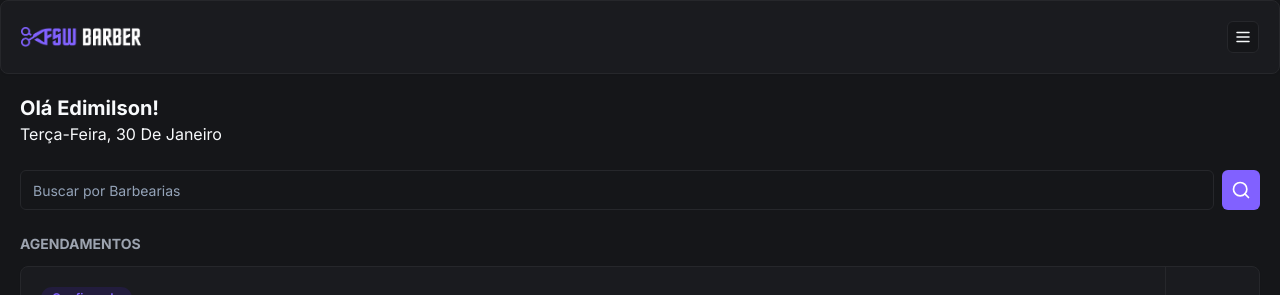
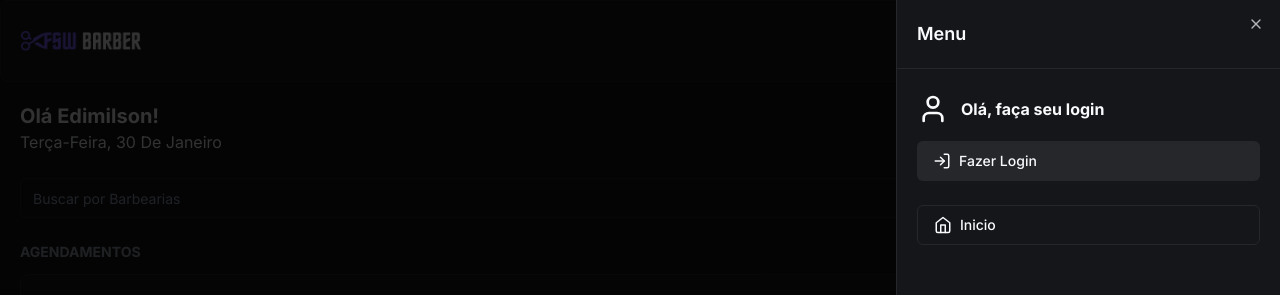
Before and after one commit to edimilsonbraz/fullstack-barber, a Next.js app: page / in a window 1280 px wide. Both pictures are taken after a click on the button 1243 px from the left and 37 px from the top of the page. Shown: the top 295 px of the page. Built offline with nearby package versions, Linux system fonts and the light colour scheme; no server answers; the database is empty.

Commit message:
:sparkles: add sign in and sign out

```diff
--- a/app/_components/header.tsx
+++ b/app/_components/header.tsx
@@ -1,21 +1,103 @@
+'use client'
+
 import Image from 'next/image'
 import { Card, CardContent } from './ui/card'
 import { Button } from './ui/button'
-import { MenuIcon } from 'lucide-react'
+import {
+  CalendarIcon,
+  HomeIcon,
+  LogInIcon,
+  LogOutIcon,
+  MenuIcon,
+  UserIcon
+} from 'lucide-react'
+import {
+  Sheet,
+  SheetContent,
+  SheetHeader,
+  SheetTitle,
+  SheetTrigger
+} from './ui/sheet'
+import { signIn, signOut, useSession } from 'next-auth/react'
+import { Avatar, AvatarImage } from './ui/avatar'
+import Link from 'next/link'
 
 const Header = () => {
+  const { data, status } = useSession()
+
+  const handleLogoutClick = () => signOut()
+
+  const handleLoginClick = () => signIn('google')
+
   return (
     <Card>
       <CardContent className="p-5 flex flex-row  justify-between items-center">
-        <Image
-          src="/logo.png"
-          alt="FSW Barber"
-          height={22}
-          width={120}
-        />
-        <Button variant="outline" size="icon" className='h-8 w-8'>
-          <MenuIcon size={18}/>
-        </Button>
+        <Image src="/logo.png" alt="FSW Barber" height={22} width={120} />
+        <Sheet>
+          <SheetTrigger asChild>
+            <Button variant="outline" size="icon">
+              <MenuIcon size={16} />
+            </Button>
+          </SheetTrigger>
+
+          <SheetContent className="p-0">
+            <SheetHeader className="text-left border-b border-solid border-secondary p-5">
+              <SheetTitle>Menu</SheetTitle>
+            </SheetHeader>
+
+            {data?.user ? (
+              <div className="flex justify-between items-center px-5 py-6">
+                <div className="flex items-center gap-3 ">
+                  <Avatar>
+                    <AvatarImage src={data.user?.image ?? ''} />
+                  </Avatar>
+
+                  <h2 className="font-bold">{data.user?.name}</h2>
+                </div>
+                <Button
+                  variant="secondary"
+                  size="icon"
+                  onClick={handleLogoutClick}
+                >
+                  <LogOutIcon />
+                </Button>
+              </div>
+            ) : (
+              <div className="flex flex-col gap-4 px-5 py-6">
+                <div className="flex items-center gap-3 ">
+                  <UserIcon size={32} />
+                  <h2 className="font-bold">Olá, faça seu login</h2>
+                </div>
+                <Button
+                  variant="secondary"
+                  className="w-full justify-start"
+                  onClick={handleLoginClick}
+                >
+                  <LogInIcon className="mr-2" size={18} />
+                  Fazer Login
+                </Button>
+              </div>
+            )}
+
+            <div className="flex flex-col gap-3 px-5">
+              <Button variant="outline" className="justify-start" asChild>
+                <Link href="/">
+                  <HomeIcon size={18} className="mr-2" />
+                  Inicio
+                </Link>
+              </Button>
+
+              {data?.user && (
+                <Button variant="outline" className="justify-start" asChild>
+                  <Link href="/bookings">
+                    <CalendarIcon size={18} className="mr-2" />
+                    Agendamentos
+                  </Link>
+                </Button>
+              )}
+            </div>
+          </SheetContent>
+        </Sheet>
       </CardContent>
     </Card>
   )
--- /dev/null
+++ b/app/_components/ui/sheet.tsx
@@ -0,0 +1,140 @@
+"use client"
+
+import * as React from "react"
+import * as SheetPrimitive from "@radix-ui/react-dialog"
+import { cva, type VariantProps } from "class-variance-authority"
+import { X } from "lucide-react"
+
+import { cn } from "@/app/_lib/utils"
+
+const Sheet = SheetPrimitive.Root
+
+const SheetTrigger = SheetPrimitive.Trigger
+
+const SheetClose = SheetPrimitive.Close
+
+const SheetPortal = SheetPrimitive.Portal
+
+const SheetOverlay = React.forwardRef<
+  React.ElementRef<typeof SheetPrimitive.Overlay>,
+  React.ComponentPropsWithoutRef<typeof SheetPrimitive.Overlay>
+>(({ className, ...props }, ref) => (
+  <SheetPrimitive.Overlay
+    className={cn(
+      "fixed inset-0 z-50 bg-black/80  data-[state=open]:animate-in data-[state=closed]:animate-out data-[state=closed]:fade-out-0 data-[state=open]:fade-in-0",
+      className
+    )}
+    {...props}
+    ref={ref}
+  />
+))
+SheetOverlay.displayName = SheetPrimitive.Overlay.displayName
+
+const sheetVariants = cva(
+  "fixed z-50 gap-4 bg-background p-6 shadow-lg transition ease-in-out data-[state=open]:animate-in data-[state=closed]:animate-out data-[state=closed]:duration-300 data-[state=open]:duration-500",
+  {
+    variants: {
+      side: {
+        top: "inset-x-0 top-0 border-b data-[state=closed]:slide-out-to-top data-[state=open]:slide-in-from-top",
+        bottom:
+          "inset-x-0 bottom-0 border-t data-[state=closed]:slide-out-to-bottom data-[state=open]:slide-in-from-bottom",
+        left: "inset-y-0 left-0 h-full w-3/4 border-r data-[state=closed]:slide-out-to-left data-[state=open]:slide-in-from-left sm:max-w-sm",
+        right:
+          "inset-y-0 right-0 h-full w-3/4  border-l data-[state=closed]:slide-out-to-right data-[state=open]:slide-in-from-right sm:max-w-sm",
+      },
+    },
+    defaultVariants: {
+      side: "right",
+    },
+  }
+)
+
+interface SheetContentProps
+  extends React.ComponentPropsWithoutRef<typeof SheetPrimitive.Content>,
+    VariantProps<typeof sheetVariants> {}
+
+const SheetContent = React.forwardRef<
+  React.ElementRef<typeof SheetPrimitive.Content>,
+  SheetContentProps
+>(({ side = "right", className, children, ...props }, ref) => (
+  <SheetPortal>
+    <SheetOverlay />
+    <SheetPrimitive.Content
+      ref={ref}
+      className={cn(sheetVariants({ side }), className)}
+      {...props}
+    >
+      {children}
+      <SheetPrimitive.Close className="absolute right-4 top-4 rounded-sm opacity-70 ring-offset-background transition-opacity hover:opacity-100 focus:outline-none focus:ring-2 focus:ring-ring focus:ring-offset-2 disabled:pointer-events-none data-[state=open]:bg-secondary">
+        <X className="h-4 w-4" />
+        <span className="sr-only">Close</span>
+      </SheetPrimitive.Close>
+    </SheetPrimitive.Content>
+  </SheetPortal>
+))
+SheetContent.displayName = SheetPrimitive.Content.displayName
+
+const SheetHeader = ({
+  className,
+  ...props
+}: React.HTMLAttributes<HTMLDivElement>) => (
+  <div
+    className={cn(
+      "flex flex-col space-y-2 text-center sm:text-left",
+      className
+    )}
+    {...props}
+  />
+)
+SheetHeader.displayName = "SheetHeader"
+
+const SheetFooter = ({
+  className,
+  ...props
+}: React.HTMLAttributes<HTMLDivElement>) => (
+  <div
+    className={cn(
+      "flex flex-col-reverse sm:flex-row sm:justify-end sm:space-x-2",
+      className
+    )}
+    {...props}
+  />
+)
+SheetFooter.displayName = "SheetFooter"
+
+const SheetTitle = React.forwardRef<
+  React.ElementRef<typeof SheetPrimitive.Title>,
+  React.ComponentPropsWithoutRef<typeof SheetPrimitive.Title>
+>(({ className, ...props }, ref) => (
+  <SheetPrimitive.Title
+    ref={ref}
+    className={cn("text-lg font-semibold text-foreground", className)}
+    {...props}
+  />
+))
+SheetTitle.displayName = SheetPrimitive.Title.displayName
+
+const SheetDescription = React.forwardRef<
+  React.ElementRef<typeof SheetPrimitive.Description>,
+  React.ComponentPropsWithoutRef<typeof SheetPrimitive.Description>
+>(({ className, ...props }, ref) => (
+  <SheetPrimitive.Description
+    ref={ref}
+    className={cn("text-sm text-muted-foreground", className)}
+    {...props}
+  />
+))
+SheetDescription.displayName = SheetPrimitive.Description.displayName
+
+export {
+  Sheet,
+  SheetPortal,
+  SheetOverlay,
+  SheetTrigger,
+  SheetClose,
+  SheetContent,
+  SheetHeader,
+  SheetFooter,
+  SheetTitle,
+  SheetDescription,
+}
--- a/package.json
+++ b/package.json
@@ -15,6 +15,7 @@
     "@auth/prisma-adapter": "^1.3.2",
     "@prisma/client": "^5.8.1",
     "@radix-ui/react-avatar": "^1.0.4",
+    "@radix-ui/react-dialog": "^1.0.5",
     "@radix-ui/react-slot": "^1.0.2",
     "class-variance-authority": "^0.7.0",
     "clsx": "^2.1.0",
```
Also changed, not shown: 1 other file (tests, documents, lock files or other folders).
